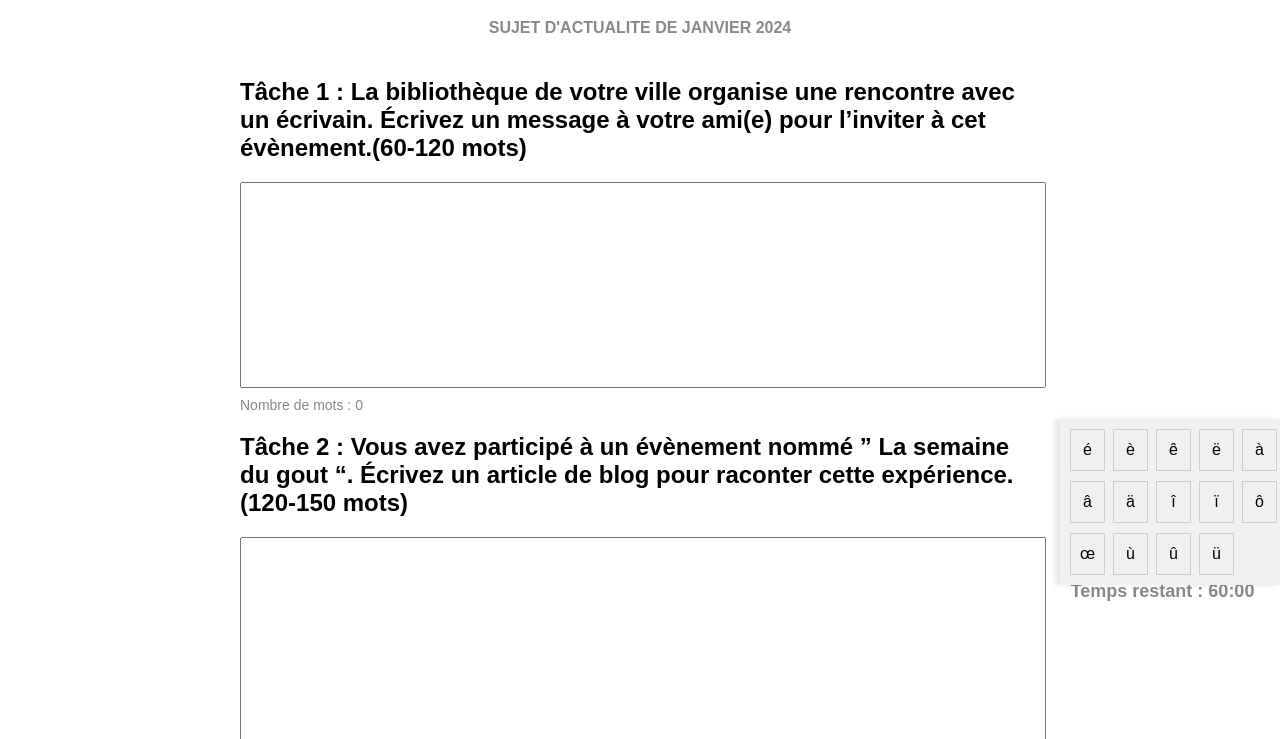
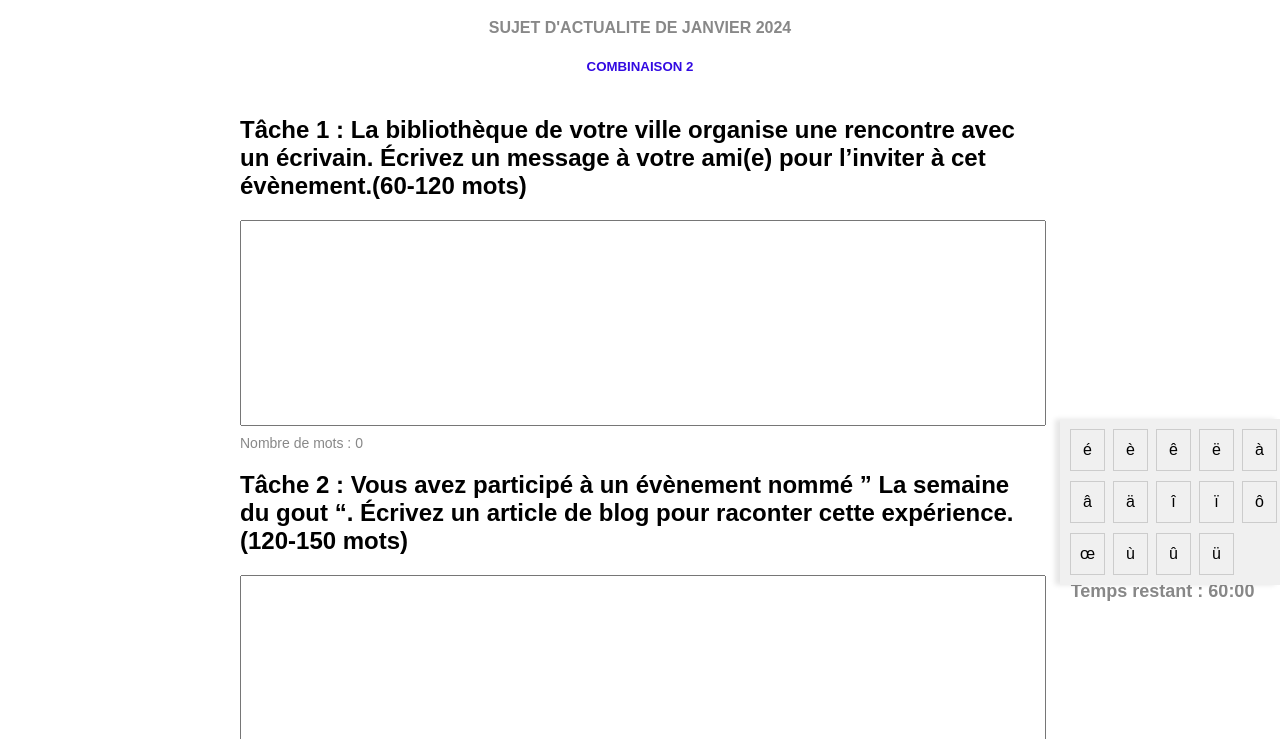
Before and after one commit to roolys/ee-combinaison4, a plain HTML site: page index.html in a window 1280 px wide. Shown: the part 61-800 px from the top of the page. Drawn offline with Linux system fonts and the light colour scheme.

Commit message:
head_Update

```diff
--- a/index.html
+++ b/index.html
@@ -9,6 +9,7 @@
 <body>
     <h1>ENTRAINEMENT EXPRESSION ECRITE TCF Canada</h1>
     <h4>SUJET D'ACTUALITE DE JANVIER 2024</h4>
+    <h5>COMBINAISON 2</h5>
   <div class="container">
     <div class="text-area">
       <h2>Tâche 1 : La bibliothèque de votre ville organise une rencontre avec un écrivain. Écrivez un message à votre ami(e) pour l’inviter à cet évènement.(60-120 mots)</h2>
--- a/script.js
+++ b/script.js
@@ -61,10 +61,13 @@ textareas.forEach((textarea, index) => {
 
 // Récupérer le titre de niveau h1
 const h1Title = document.querySelector('h1').textContent.trim(); // Récupère le texte du titre de niveau h1 et le nettoie des espaces inutiles
+const h5Title = document.querySelector('h5').textContent.trim(); // Récupère le texte du titre de niveau h5 et le nettoie des espaces inutiles
+
 
 function downloadContent() {
   const content = [];
   content.push(h1Title); // Ajouter le titre de niveau h1
+  content.push(h5Title); // Ajouter le titre de niveau h5
   content.push('');
 
 
--- a/styles.css
+++ b/styles.css
@@ -15,6 +15,10 @@ h1{
 h4{
   text-align: center;
   color: #888;
+}
+h5{
+  text-align: center;
+  color: #320ae2;
 }
 .align-right {
   text-align: right;
```
